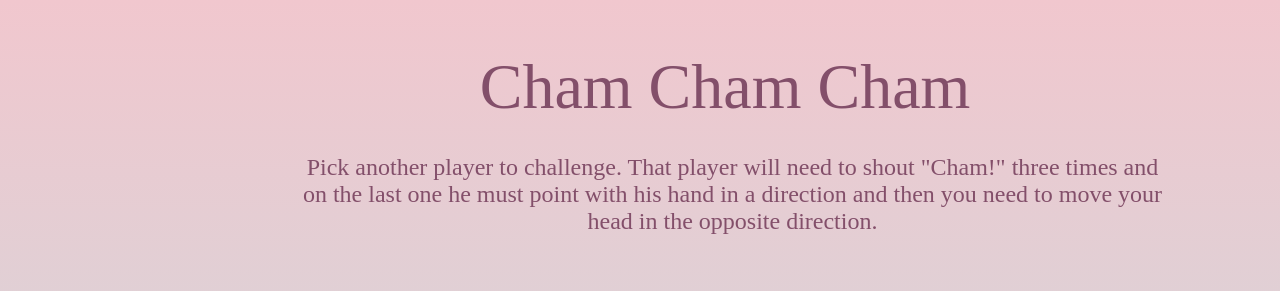
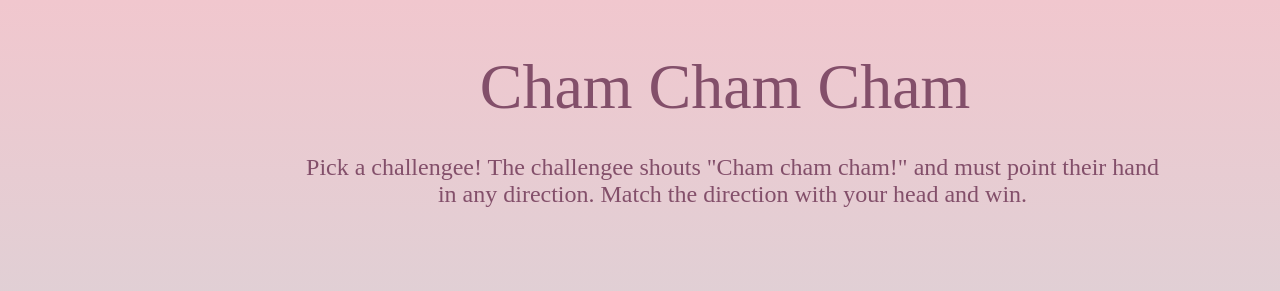
Before and after one commit to GAMEDES-group3/GAMEDES-group3.github.io, a plain HTML site: page cham-cham-cham.html in a window 1280 px wide. Shown: the top 291 px of the page. Drawn offline with Linux system fonts and the light colour scheme; grey boxes are pictures that could not be loaded; a web font is replaced by a local one.

Commit message:
updated cham cham cham description

```diff
--- a/cham-cham-cham.html
+++ b/cham-cham-cham.html
@@ -24,11 +24,11 @@
     <div class="challenge_page">
       <!-- <span class="challenge_title_cham_cham_cham">Cham Cham Cham</span> -->
       <div class="challenge_title">Cham Cham Cham</div>
-      <div class="instructions_div"
-        >Pick another player to challenge. That player will need to shout
-        "Cham!" three times and on the last one he must point with his hand
-        in a direction and then you need to move your head in the opposite
-        direction.</div>
+      <div class="instructions_div">
+        Pick a challengee! The challengee shouts "Cham cham cham!" and must
+        point their hand in any direction. Match the direction with your head
+        and win.
+      </div>
       <div class="video_div">
         <iframe
           width="560"
@@ -41,7 +41,11 @@
         ></iframe>
       </div>
       <div class="challenge_complete_div">
-        <a href="index.html"><button class="challenge_complete_button"> Challenge Completed</button></a>
+        <a href="index.html"
+          ><button class="challenge_complete_button">
+            Challenge Completed
+          </button></a
+        >
       </div>
     </div>
   </body>
```
